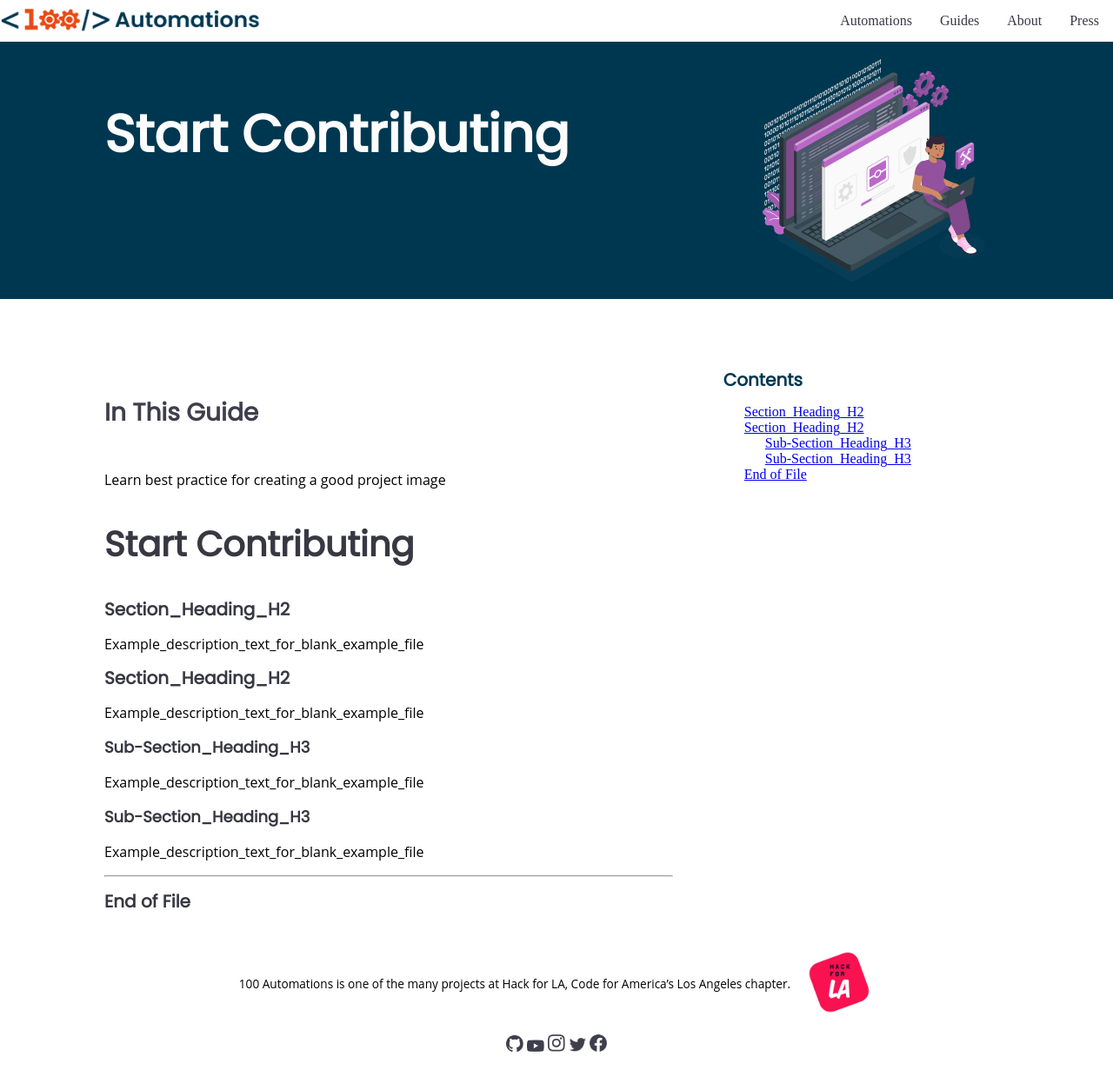
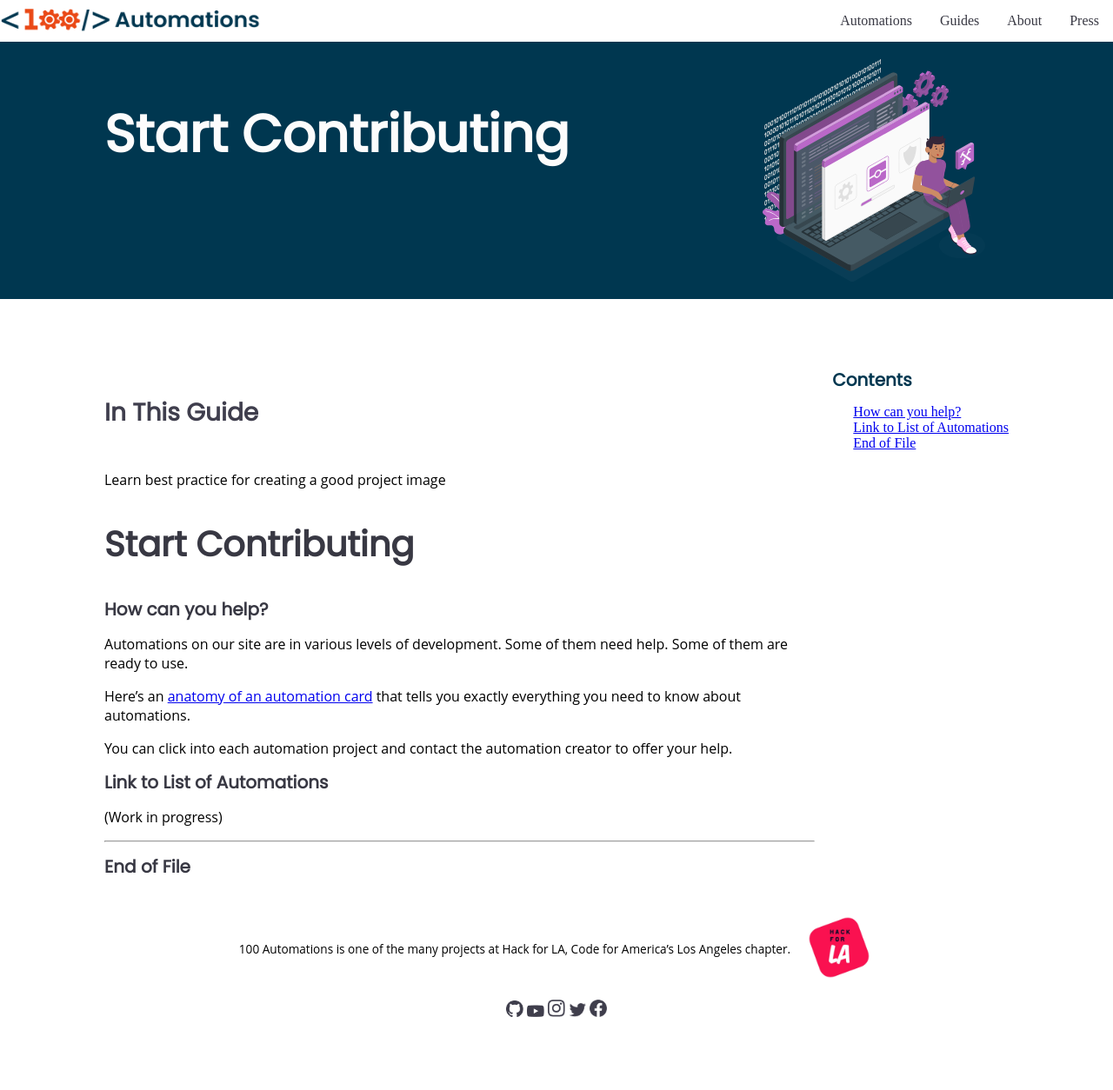
Before and after one commit to 100Automations/Website, a Jekyll site: the page built from _pages/start_contributing.md, in a window 1280 px wide. Shown: the whole page at 87% size. Built offline with Jekyll 4.4.1, drawn with Linux system fonts in a browser that asks for light colours; after the commit the page ends 1214 px from its top, so only the background shows below that.

Commit message:
Update start_contributing.md
Included content into the contributing page

```diff
--- a/_pages/start_contributing.md
+++ b/_pages/start_contributing.md
@@ -7,17 +7,15 @@ display: true
 
 # Start Contributing
 
-## Section_Heading_H2
-Example_description_text_for_blank_example_file
+## How can you help?
+Automations on our site are in various levels of development. Some of them need help. Some of them are ready to use.
 
-## Section_Heading_H2
-Example_description_text_for_blank_example_file
+Here's an [anatomy of an automation card](https://100automations.github.io/Website/guides/project_card_anatomy.html) that tells you exactly everything you need to know about automations.
 
-### Sub-Section_Heading_H3
-Example_description_text_for_blank_example_file
+You can click into each automation project and contact the automation creator to offer your help.
 
-### Sub-Section_Heading_H3
-Example_description_text_for_blank_example_file
+## Link to List of Automations
+(Work in progress)
 
 ---
 ## End of File
```
